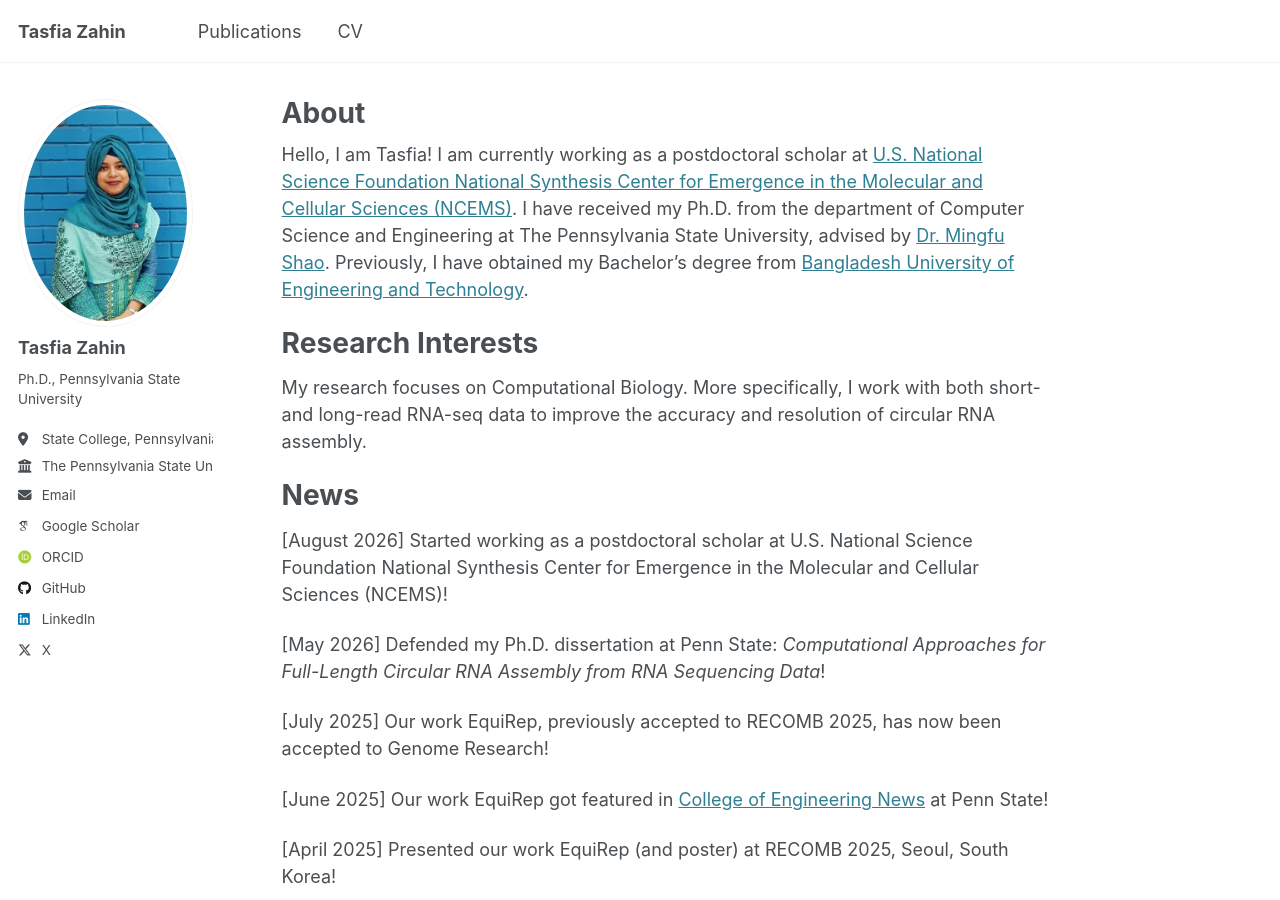
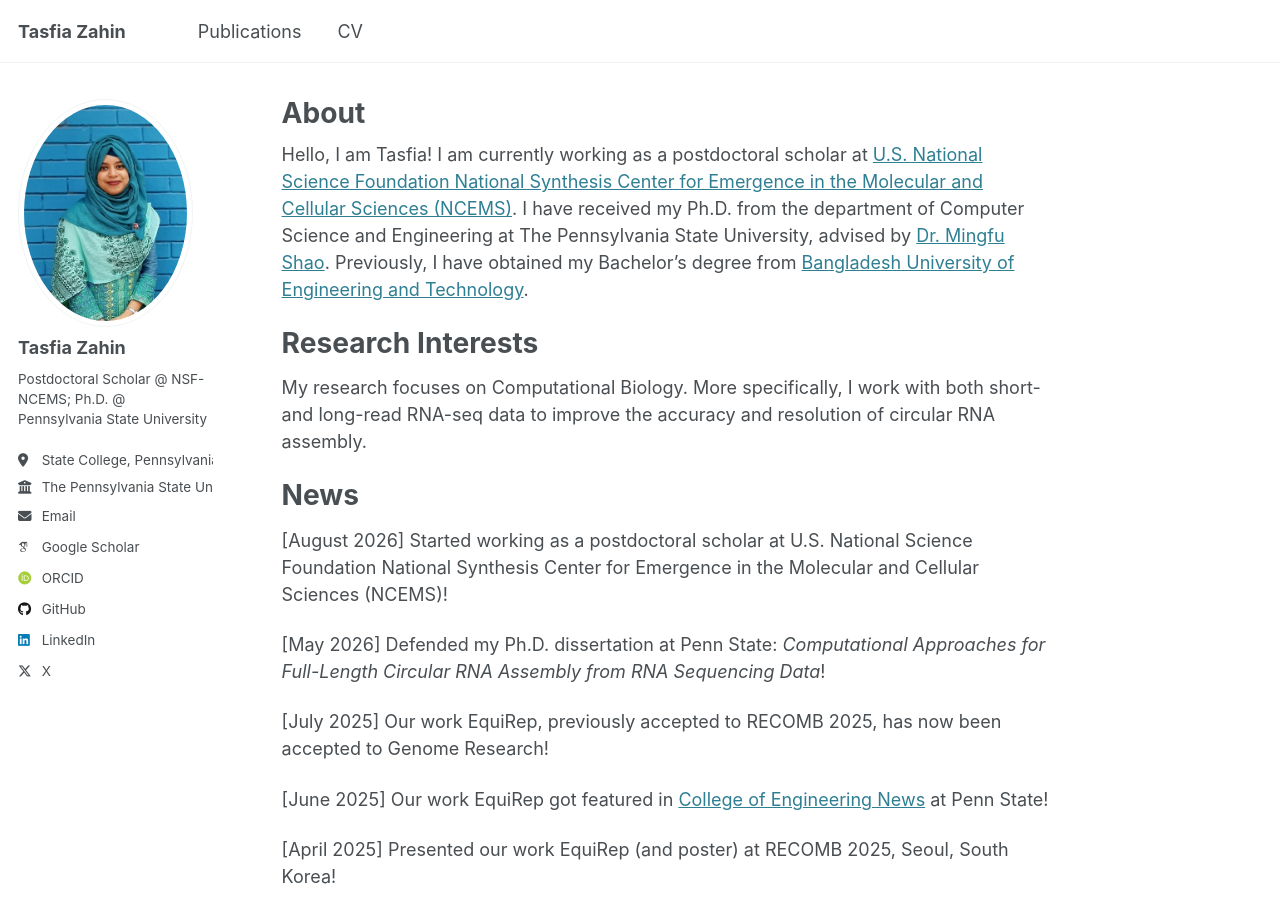
Before and after one commit to TasfiaZahin/TasfiaZahin.github.io, a Jekyll site: the page built from _pages/about.md, in a window 1280 px wide and 900 px high. Built offline with Jekyll 4.4.1, drawn with Linux system fonts in a browser that asks for light colours; some web fonts are replaced.

Commit message:
Update bio information in _config.yml

```diff
--- a/_config.yml
+++ b/_config.yml
@@ -25,7 +25,7 @@ author:
   avatar           : "profile.jpg"
   name             : "Tasfia Zahin"
   pronouns         : # example: "she/her"
-  bio              : "Ph.D., Pennsylvania State University"
+  bio              : "Postdoctoral Scholar @ NSF-NCEMS; Ph.D. @ Pennsylvania State University"
   location         : "State College, Pennsylvania, USA"
   employer         : "The Pennsylvania State University"
   uri              : # URL
```
